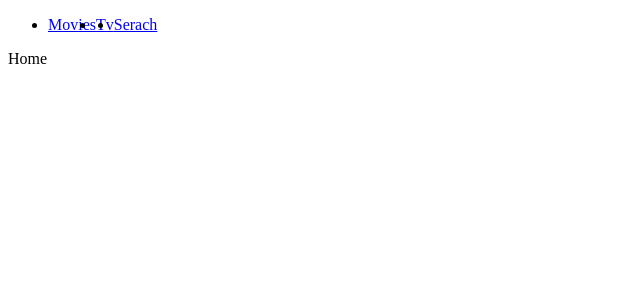
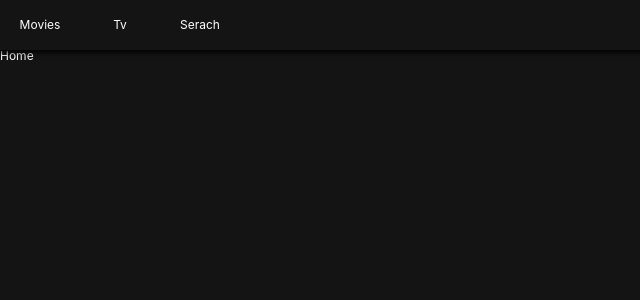
Before and after one commit to sungwon2054/React, a React (Create React App) app in the folder LeeJehwan/netflix/: page / in a window 1280 px wide. Shown: the top 300 px of the page, without its empty margins (0-640 px from the left). Built offline with nearby package versions, Linux system fonts and the light colour scheme.

Commit message:
3.3 GlobalStyles and Header

```diff
--- a/LeeJehwan/netflix/package.json
+++ b/LeeJehwan/netflix/package.json
@@ -12,6 +12,7 @@
     "react-router-dom": "^5.2.0",
     "react-scripts": "4.0.3",
     "styled-components": "^5.2.3",
+    "styled-reset": "^4.3.4",
     "web-vitals": "^1.0.1"
   },
   "scripts": {
--- a/LeeJehwan/netflix/src/Components/App.js
+++ b/LeeJehwan/netflix/src/Components/App.js
@@ -1,11 +1,13 @@
 import React, { Component } from "react";
 import Router from "Components/Router";
+import GlobalStyles from "Components/GlobalStyles";
 
 class App extends Component {
   render() {
     return (
       <>
         <Router />
+        <GlobalStyles />
       </>
     );
   }
--- /dev/null
+++ b/LeeJehwan/netflix/src/Components/GlobalStyles.js
@@ -0,0 +1,23 @@
+import { createGlobalStyle } from "styled-components";
+import reset from "styled-reset";
+
+const globalStyles = createGlobalStyle`
+  ${reset};
+  a {
+    text-decoration: none;
+    color: inherit;
+  }
+  * {
+    box-sizing: border-box;
+  }
+  body {
+    font-family: --apple-system, BlinkMacSystemFont, "Segoe UI", Roboto, Oxygen,
+      Ubuntu, Cantarell, "Open Sans", "Helvetica Neue", sans-serif;
+    font-size: 12px;
+    background-color: rgba(20, 20, 20, 1);
+    color: white;
+    padding-top: 50px;
+  }
+`;
+
+export default globalStyles;
--- a/LeeJehwan/netflix/src/Components/Header.js
+++ b/LeeJehwan/netflix/src/Components/Header.js
@@ -2,15 +2,35 @@ import React from "react";
 import { Link } from "react-router-dom";
 import styled from "styled-components";
 
-const Header = styled.header``;
+const Header = styled.header`
+  color: white;
+  position: fixed;
+  top: 0;
+  left: 0;
+  width: 100%;
+  height: 50px;
+  display: flex;
+  align-items: center;
+  background-color: rgba(20, 20, 20, 0.8);
+  z-index: 10;
+  box-shadow: 0px 1px 5px 2px rgba(0, 0, 0, 0.8);
+`;
+
 const List = styled.ul`
   display: flex;
-  &:hover {
-    background-color: blue;
-  }
 `;
-const Item = styled.li``;
-const SLink = styled(Link)``;
+
+const Item = styled.li`
+  width: 80px;
+  height: 50px;
+  text-align: center;
+`;
+const SLink = styled(Link)`
+  height: 50px;
+  display: flex;
+  align-items: center;
+  justify-content: center;
+`;
 
 // eslint-disable-next-line import/no-anonymous-default-export
 export default () => (
```
Also changed, not shown: 1 other file (tests, documents, lock files or other folders).
